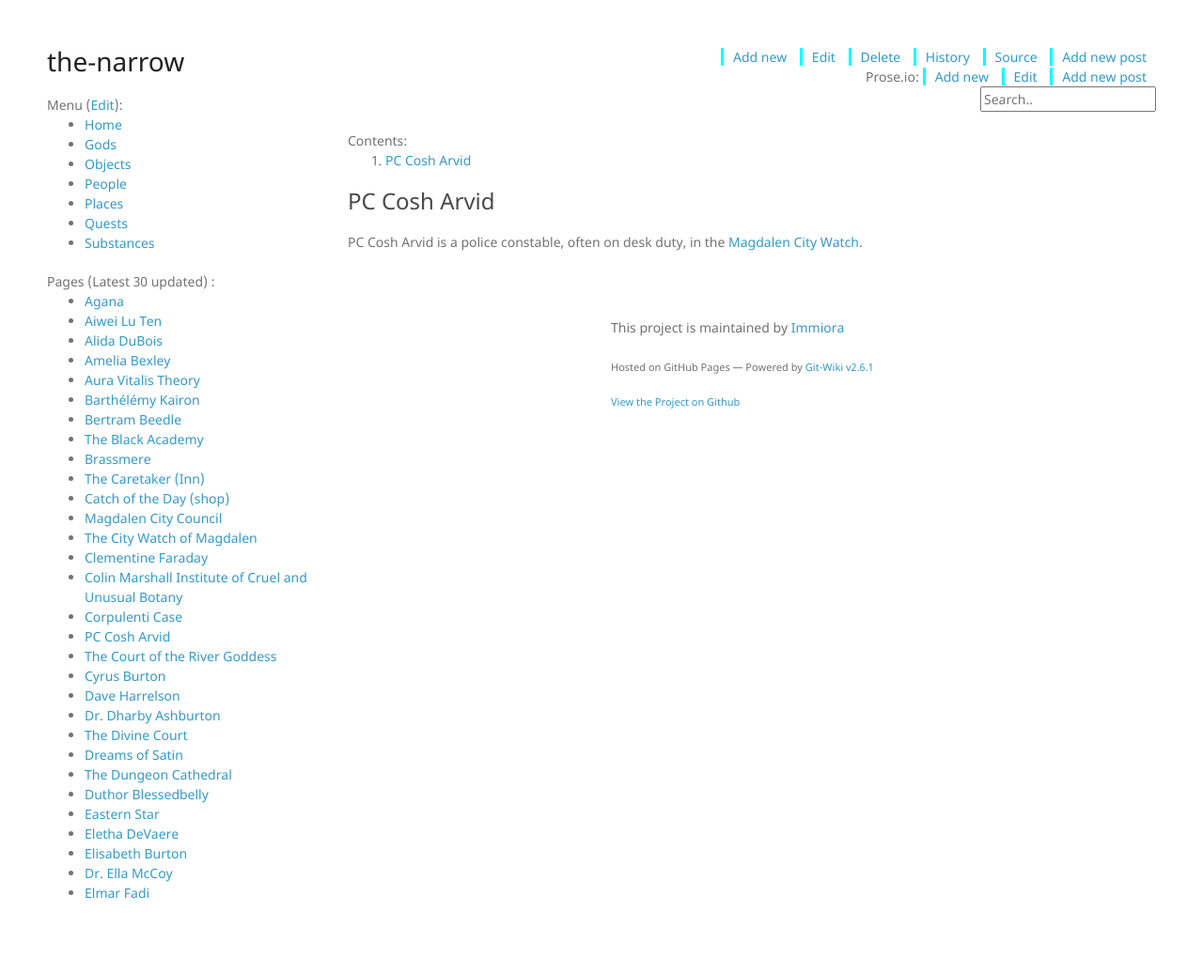
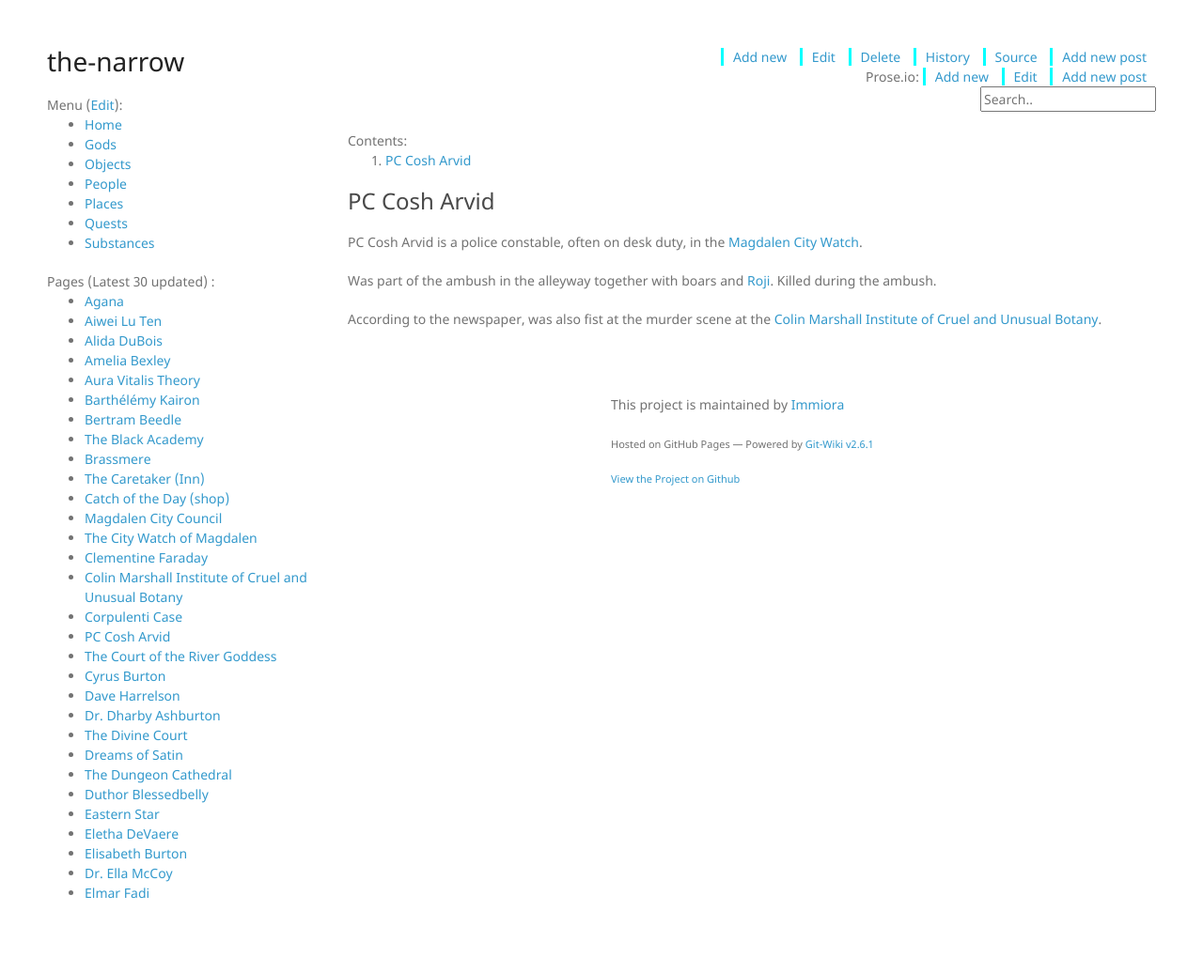
Before and after one commit to Immiora/the-narrow, a Jekyll site: the page built from wiki/people/CoshArvid.md, in a window 1280 px wide. Shown: the whole page at 94% size. Built offline with Jekyll 4.4.1, drawn with Linux system fonts in a browser that asks for light colours; nearby versions of some CDN libraries.

Commit message:
Update CoshArvid.md

```diff
--- a/wiki/people/CoshArvid.md
+++ b/wiki/people/CoshArvid.md
@@ -6,3 +6,7 @@ categories: people
 ### PC Cosh Arvid
 
 PC Cosh Arvid is a police constable, often on desk duty, in the [Magdalen City Watch](CityWatch).
+
+Was part of the ambush in the alleyway together with boars and [Roji](Roji). Killed during the ambush.
+
+According to the newspaper, was also fist at the murder scene at the [Colin Marshall Institute of Cruel and Unusual Botany](ColinMarshallInstitute).
```
